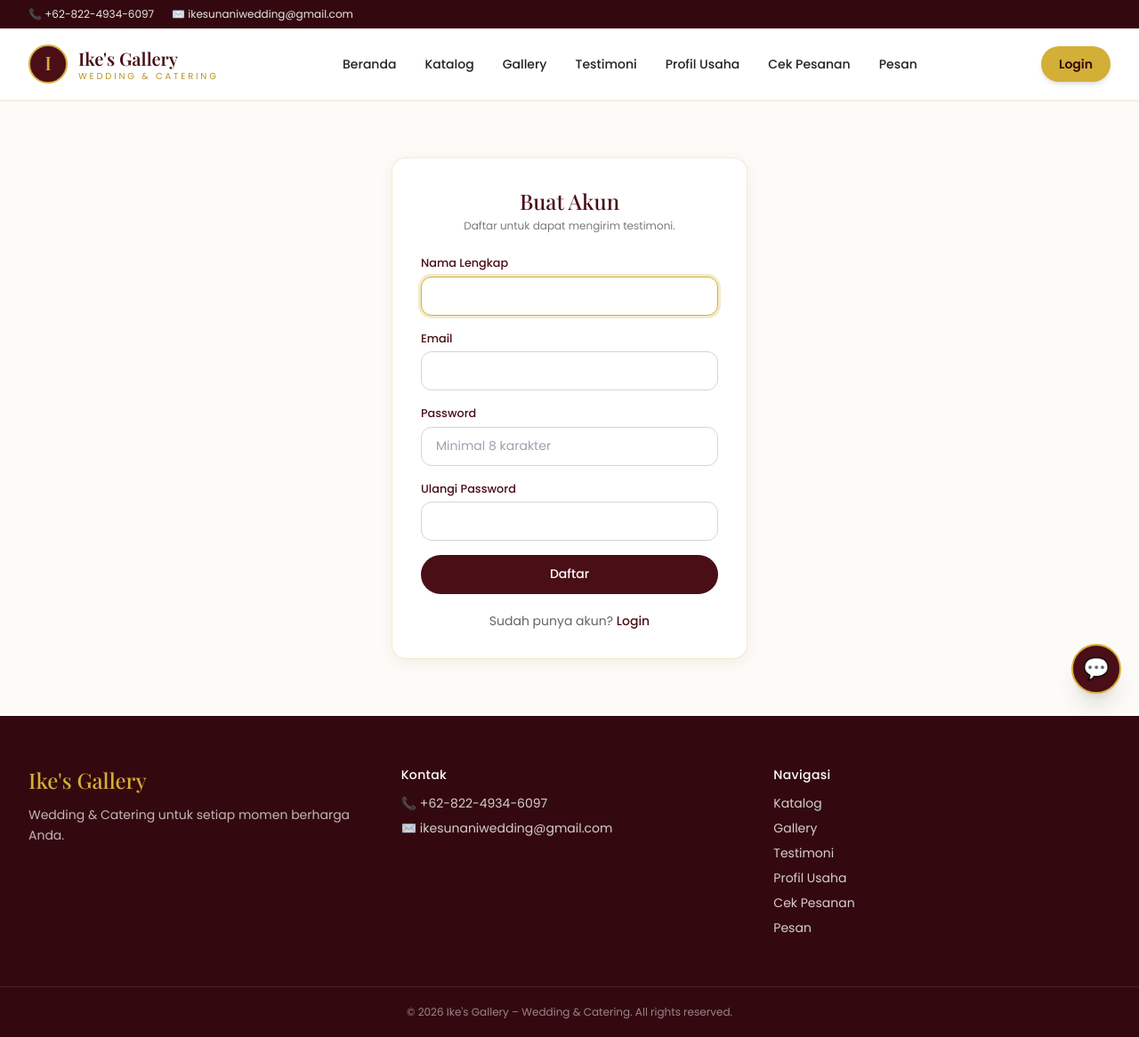
After one commit to sherinnairaylss19/web-wedding, a Laravel app: page /daftar in a window 1280 px wide. The commit adds this page. Shown: the whole page at 89% size. Run offline with Laravel 12, Linux system fonts and the light colour scheme; some libraries are stand-ins or nearby versions.

Commit message:
Tambah login dan daftar user untuk kirim testimoni

```diff
--- /dev/null
+++ b/app/Http/Controllers/PelangganAuthController.php
@@ -0,0 +1,69 @@
+<?php
+
+namespace App\Http\Controllers;
+
+use App\Models\Pelanggan;
+use Illuminate\Http\Request;
+use Illuminate\Support\Facades\Auth;
+use Illuminate\Support\Facades\Hash;
+
+class PelangganAuthController extends Controller
+{
+    public function showLogin()
+    {
+        if (Auth::guard('pelanggan')->check()) {
+        return redirect('/testimoni');
+        }
+        return view('pelanggan.login');
+    }
+
+    public function login(Request $request)
+    {
+        $credentials = $request->validate([
+            'email' => 'required|email',
+            'password' => 'required',
+        ]);
+
+        if (Auth::guard('pelanggan')->attempt($credentials, $request->boolean('remember'))) {
+            $request->session()->regenerate();
+            return redirect()->intended('/testimoni');
+        }
+
+        return back()->withErrors(['email' => 'Email atau password salah.'])->onlyInput('email');
+    }
+
+    public function showRegister()
+    {
+        if (Auth::guard('pelanggan')->check()) {
+        return redirect('/testimoni');
+        }
+        return view('pelanggan.register');
+    }
+
+    public function register(Request $request)
+    {
+        $data = $request->validate([
+            'nama' => 'required|string|max:100',
+            'email' => 'required|email|unique:pelanggans,email',
+            'password' => 'required|min:8|confirmed',
+        ]);
+
+        $pelanggan = Pelanggan::create([
+            'nama' => $data['nama'],
+            'email' => $data['email'],
+            'password' => Hash::make($data['password']),
+        ]);
+
+        Auth::guard('pelanggan')->login($pelanggan);
+        $request->session()->regenerate();
+
+        return redirect()->intended('/testimoni');
+    }
+
+    public function logout(Request $request)
+    {
+        Auth::guard('pelanggan')->logout();
+        $request->session()->regenerateToken();
+        return redirect('/');
+    }
+}
--- a/config/auth.php
+++ b/config/auth.php
@@ -1,6 +1,7 @@
 <?php
 
 use App\Models\Admin;
+use App\Models\Pelanggan;
 
 return [
 
@@ -42,6 +43,11 @@ return [
             'driver' => 'session',
             'provider' => 'users',
         ],
+
+        'pelanggan' => [
+        'driver' => 'session',
+        'provider' => 'pelanggans',
+        ],
     ],
 
     /*
@@ -65,6 +71,10 @@ return [
         'users' => [
             'driver' => 'eloquent',
             'model' => env('AUTH_MODEL', Admin::class),
+        ],
+        'pelanggans' => [
+            'driver' => 'eloquent',
+            'model' => env('AUTH_MODEL', Pelanggan::class),
         ],
 
         // 'users' => [
--- a/resources/views/layouts/public.blade.php
+++ b/resources/views/layouts/public.blade.php
@@ -32,7 +32,16 @@
             @endforeach
         </ul>
         <div class="flex items-center gap-3">
-            <a href="{{ route('admin.login') }}" class="hidden sm:inline-flex items-center gap-2 bg-gold hover:bg-gold-dark text-burgundy-dark font-semibold text-sm px-5 py-2.5 rounded-full transition shadow-md">Login Admin</a>
+
+           @auth('pelanggan')
+    <form method="POST" action="{{ route('pelanggan.logout') }}" class="hidden sm:block">
+        @csrf
+        <button type="submit" class="inline-flex items-center gap-2 bg-gold hover:bg-gold-dark text-burgundy-dark font-semibold text-sm px-5 py-2.5 rounded-full transition shadow-md">Logout</button>
+    </form>
+@else
+    <a href="{{ route('pelanggan.login') }}" class="hidden sm:inline-flex items-center gap-2 bg-gold hover:bg-gold-dark text-burgundy-dark font-semibold text-sm px-5 py-2.5 rounded-full transition shadow-md">Login</a>
+@endauth
+
             <button id="menuBtn" class="md:hidden p-2 text-burgundy text-2xl" aria-label="Menu">☰</button>
         </div>
     </nav>
--- /dev/null
+++ b/resources/views/pelanggan/register.blade.php
@@ -0,0 +1,40 @@
+@extends('layouts.public')
+@section('title', "Daftar – Ike's Gallery")
+@section('content')
+<section class="max-w-md mx-auto px-4 sm:px-6 py-16">
+    <div class="card p-6 sm:p-8">
+        <div class="text-center mb-6">
+            <h1 class="font-serif text-2xl text-burgundy">Buat Akun</h1>
+            <p class="text-xs text-charcoal/60 mt-1">Daftar untuk dapat mengirim testimoni.</p>
+        </div>
+
+        <form method="POST" action="{{ route('pelanggan.register.submit') }}" class="space-y-4">
+            @csrf
+            <div>
+                <label class="lbl" for="nama">Nama Lengkap</label>
+                <input id="nama" name="nama" value="{{ old('nama') }}" required autofocus class="inp">
+                @error('nama')<p class="text-xs text-red-600 mt-1">{{ $message }}</p>@enderror
+            </div>
+            <div>
+                <label class="lbl" for="email">Email</label>
+                <input id="email" type="email" name="email" value="{{ old('email') }}" required class="inp">
+                @error('email')<p class="text-xs text-red-600 mt-1">{{ $message }}</p>@enderror
+            </div>
+            <div>
+                <label class="lbl" for="password">Password</label>
+                <input id="password" type="password" name="password" required class="inp" placeholder="Minimal 8 karakter">
+                @error('password')<p class="text-xs text-red-600 mt-1">{{ $message }}</p>@enderror
+            </div>
+            <div>
+                <label class="lbl" for="password_confirmation">Ulangi Password</label>
+                <input id="password_confirmation" type="password" name="password_confirmation" required class="inp">
+            </div>
+            <button class="btn btn-p w-full py-3">Daftar</button>
+        </form>
+
+        <p class="text-center text-sm text-charcoal/70 mt-5">Sudah punya akun?
+            <a href="{{ route('pelanggan.login') }}" class="text-burgundy font-medium hover:underline">Login</a>
+        </p>
+    </div>
+</section>
+@endsection
--- a/routes/web.php
+++ b/routes/web.php
@@ -4,6 +4,8 @@ use App\Http\Controllers\Admin;
 use App\Http\Controllers\PemesananController;
 use App\Http\Controllers\PublicController;
 use App\Http\Controllers\TestimoniController;
+use App\Http\Controllers\PelangganAuthController;
+use App\Http\Middleware\PelangganAuth;
 use Illuminate\Support\Facades\Route;
 
 /* ---------- Publik (calon klien, tanpa login) ---------- */
@@ -22,7 +24,19 @@ Route::post('/cek-pesanan', [PemesananController::class, 'cekProses'])->middlewa
 Route::get('/cek-pesanan/{pemesanan}', [PemesananController::class, 'status'])->middleware('signed')->name('pemesanan.status');
 
 Route::get('/testimoni', [TestimoniController::class, 'index'])->name('testimoni');
-Route::post('/testimoni', [TestimoniController::class, 'store'])->middleware('throttle:10,1')->name('testimoni.store');
+Route::post('/testimoni', [TestimoniController::class, 'store'])->middleware([PelangganAuth::class, 'throttle:10,1'])->name('testimoni.store');
+
+/* ---------- Login & daftar user (untuk kirim testimoni) ---------- */
+Route::get('/masuk', [PelangganAuthController::class, 'showLogin'])->name('pelanggan.login');
+Route::post('/masuk', [PelangganAuthController::class, 'login'])->middleware('throttle:10,1')->name('pelanggan.login.submit');
+Route::get('/daftar', [PelangganAuthController::class, 'showRegister'])->name('pelanggan.register');
+Route::post('/daftar', [PelangganAuthController::class, 'register'])->middleware('throttle:10,1')->name('pelanggan.register.submit');
+Route::post('/keluar', [PelangganAuthController::class, 'logout'])->name('pelanggan.logout');
+
+// Tombol "Kirim Testimoni" mengarah ke sini: belum login -> ke /masuk, sudah login -> kembali ke /testimoni dengan form terbuka
+Route::get('/testimoni/kirim', fn () => redirect()->route('testimoni')->with('buka_form', true))
+    ->middleware(PelangganAuth::class)
+    ->name('testimoni.kirim');
 
 /* ---------- Admin (wajib login) ---------- */
 Route::prefix('admin')->name('admin.')->group(function () {
```
Also changed, not shown: app/Http/Middleware/PelangganAuth.php (added, +21 -0 lines), app/Models/Pelanggan.php (added, +11 -0 lines), resources/views/client/testimoni.blade.php (+8 -2 lines), resources/views/pelanggan/login.blade.php (added, +36 -0 lines), database/migrations/2026_11_20_085311_create_pelanggans_table.php (added).
